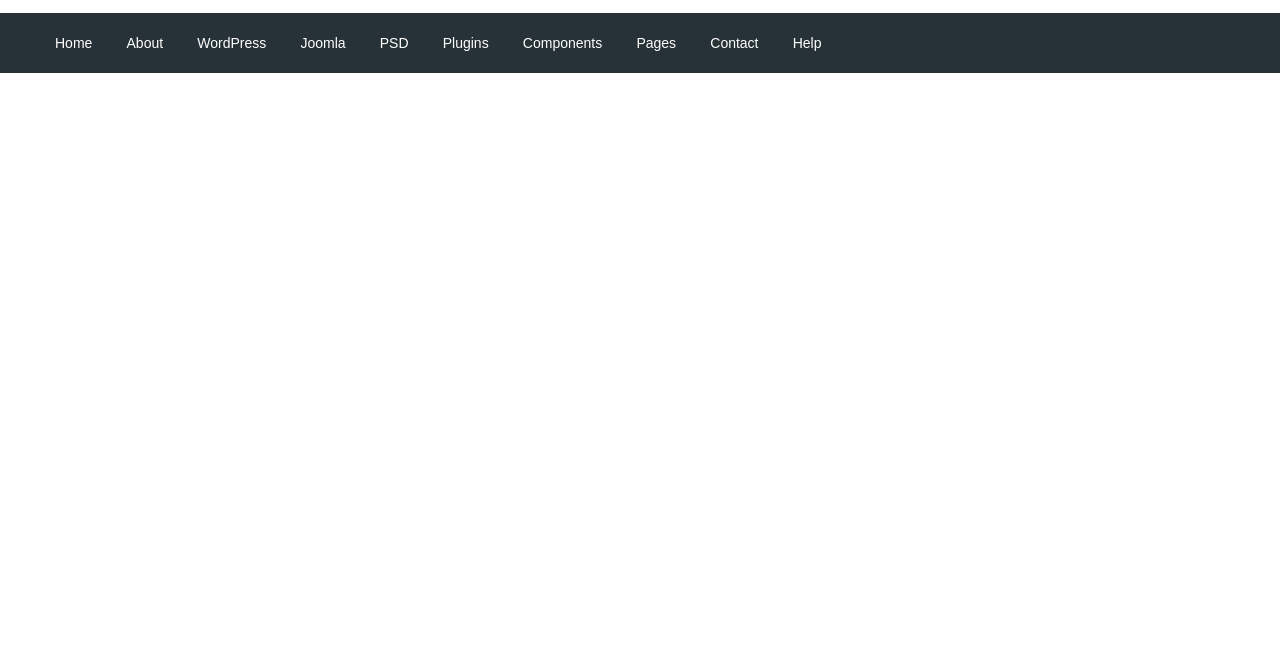
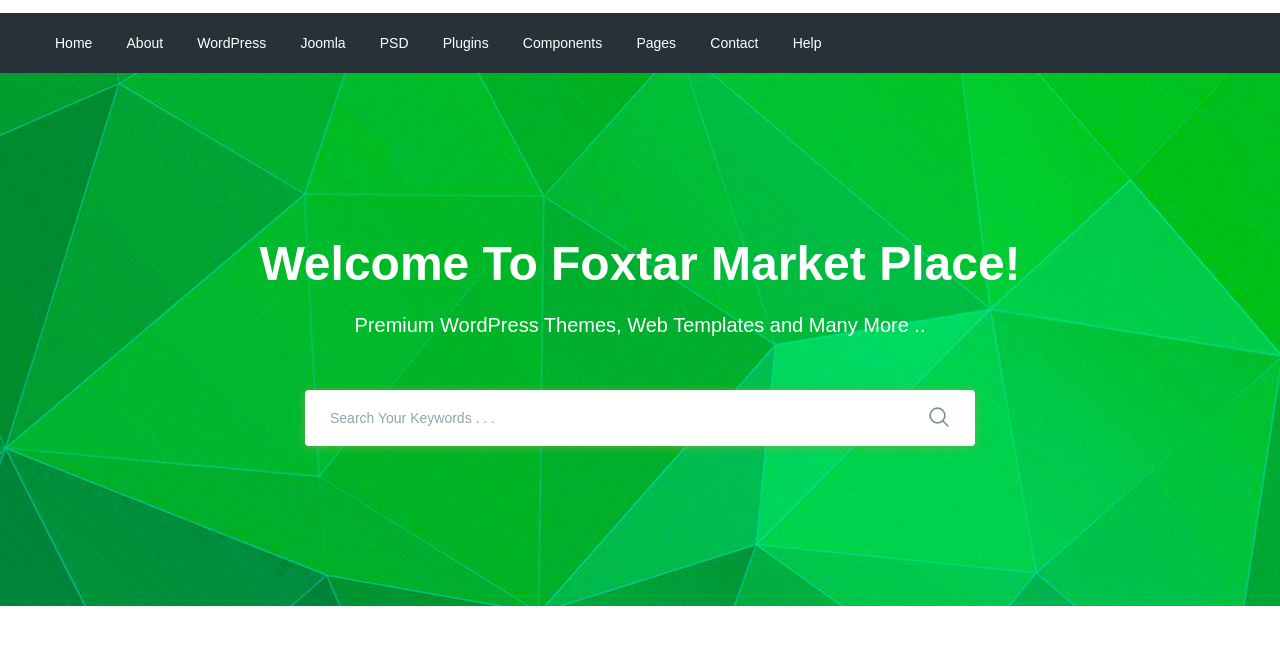
Before and after one commit to sofit-sofit/moderno, a website: page app/index.html in a window 1280 px wide. Shown: the part 77-722 px from the top of the page. Drawn offline with nearby package versions, Linux system fonts and the light colour scheme; files that its build step writes are made by us from their sources.

Commit message:
added search section

```diff
--- a/app/index.html
+++ b/app/index.html
@@ -93,8 +93,28 @@
                 </nav>
             </div>
         </div>
+    </header>
 
-    </header>
+    <section class="search"style=" background-image: url(../images/search-bg.jpg);">
+        <div class="container">
+            <div class="search__inner">
+                <div class="search__inner-title">
+                    Welcome To Foxtar Market Place!
+                </div>
+                <div class="search__inner-text">
+                    Premium WordPress Themes, Web Templates and Many More ..
+                </div>
+                <div class="search__inner-form">
+                    <form>
+                        <input type="text" placeholder="Search Your Keywords . . ." required>
+                        <button type="submit">
+                            <img src="images/icons/search.png" alt="">
+                        </button>
+                    </form>
+                </div>
+            </div>
+        </div>
+    </section>
 
 
 
--- a/app/scss/style.scss
+++ b/app/scss/style.scss
@@ -48,9 +48,67 @@
        & + li{
            margin-left: 30px;
        }
+   }
    a{
        color: #fff;
        font-size: 14px;
    }
 }
+
+.search{
+
+    background-repeat: no-repeat;
+    background-size: cover;
+    background-position: center;
+    min-height: 533px;
 }
+.search__inner{
+    padding: 155px 0px 100px;
+    color: #fff;
+    text-align: center;
+    &-title{
+        margin-bottom: 10px;
+        font-size: 48px;
+        font-weight: 700;
+        line-height: 72px;
+    }
+    &-text{
+        margin-bottom: 50px;
+        font-size: 20px;
+        font-weight: 500;
+        line-height: 30px;
+   }
+   &-form{
+       max-width: 670px;
+       margin: 0 auto;
+       position: relative;
+       input{
+          display: block;
+          width: 100%;
+          box-shadow: 0px 1px 10px 0px rgba(124, 178, 64, 0.75);
+          border-radius: 4px;
+          height: 56px;
+          border: none;
+          font-size: 14px;
+          font-weight: 500;
+          padding-left: 25px;
+          padding-right: 60px;
+        //   outline: none;
+        //   &:focus{
+        //       border: 1px solid $green;
+        //   }
+          &::placeholder{
+            color : #90a4ae;
+            font-weight: 500;
+          }
+        }
+        button{
+            position: absolute;
+            border: none;
+            background-color: transparent;
+            right: 20px;
+            top: 16px;
+
+        }
+   }
+}
```
Also changed, not shown: app/images/icons/search.png (added), app/images/search-bg.jpg (added). Lines whose indentation alone changed are shown as unchanged.
